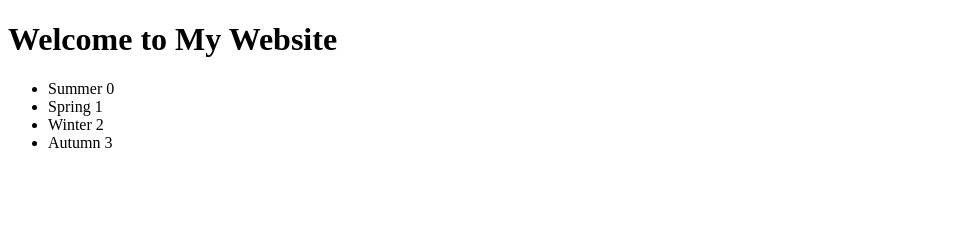
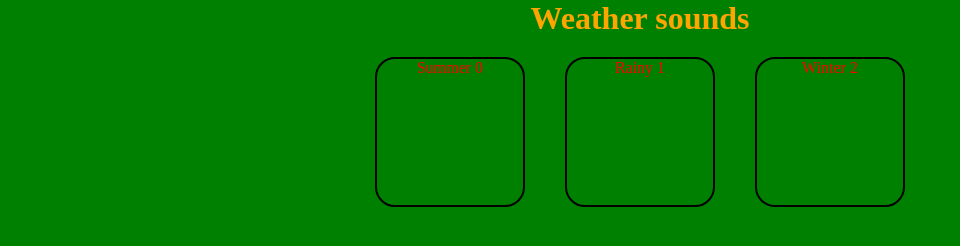
Before and after one commit to SmolKate/HomeWork-module2, a website built with webpack: page public/index.html in a window 1280 px wide. Shown: the whole page, without its empty margins (0-960 px from the left). Built offline with nearby package versions, Linux system fonts and the light colour scheme; files whose address does not match are found by name.

Commit message:
feat: initial styles

```diff
--- a/public/index.html
+++ b/public/index.html
@@ -4,15 +4,15 @@
     <meta charset="UTF-8" />
     <meta name="viewport" content="width=device-width, initial-scale=1.0" />
     <meta http-equiv="X-UA-Compatible" content="ie=edge" />
-    <title>My Website</title>
+    <title>Weather sounds</title>
     <link rel="stylesheet" href="./style.css" />
     <link rel="icon" href="./favicon.png" type="image/x-icon" />
   </head>
   <body>
     <main>
-      <div>
-        <h1>Welcome to My Website</h1>
-        <ul id="app"></ul>
+      <div id="container">
+        <h1>Weather sounds</h1>
+        <ul id="list"></ul>
       </div>
     </main>
   </body>
--- a/src/data.js
+++ b/src/data.js
@@ -1 +1 @@
-export default ['Summer', 'Spring', 'Winter', 'Autumn']
+export default ['Summer', 'Rainy', 'Winter']
--- a/src/index.js
+++ b/src/index.js
@@ -1,6 +1,7 @@
 import data from './data'
+import './index.scss'
 
-const root = document.querySelector('#app')
+const root = document.querySelector('#list')
 
 function renderItem(item, number) {
     const li = document.createElement('li')
--- /dev/null
+++ b/src/index.scss
@@ -0,0 +1,38 @@
+$body-color: red;
+
+* {
+    padding: 0;
+    margin: 0;
+    box-sizing: border-box;
+}
+
+body {
+    color: $body-color;
+}
+
+#container {
+    height: 100vh;
+    background-color: green;
+    display: flex;
+    flex-direction: column;
+    align-items: center;
+}
+
+h1 {
+    color: orange;
+}
+
+#list {
+    display: flex;
+    flex-direction: row;
+
+    li {
+        width: 150px;
+        height: 150px;
+        border: 2px solid black;
+        border-radius: 20px;
+        margin: 20px;
+        list-style: none;
+        text-align: center;
+    }
+}
--- a/webpack.config.common.js
+++ b/webpack.config.common.js
@@ -1,5 +1,6 @@
-const HtmlWebpackPlugin = require('html-webpack-plugin');
-const CopyPlugin = require("copy-webpack-plugin");
+const HtmlWebpackPlugin = require('html-webpack-plugin')
+const CopyPlugin = require("copy-webpack-plugin")
+const MiniCssExtractPlugin = require("mini-css-extract-plugin")
 
 const path = require('path')
 
@@ -10,6 +11,30 @@ module.exports = {
         filename: '[name].[contenthash].js',
         path: path.resolve(__dirname, 'dist'),
         clean: true
+    },
+    module: {
+        rules: [
+            {
+                test: /\.css$/i,
+                use: [MiniCssExtractPlugin.loader, 'css-loader'],
+            },
+            {
+                test: /\.s[ac]ss$/i,
+                use: [
+                    MiniCssExtractPlugin.loader,
+                    'css-loader',
+                    {
+                        loader: 'postcss-loader',
+                        options: {
+                            postcssOptions: {
+                                plugins: [require('postcss-preset-env')],
+                            }
+                        }
+                    },
+                    'sass-loader'
+                ],
+            },
+        ],
     },
     plugins: [
         new HtmlWebpackPlugin({
@@ -23,6 +48,7 @@ module.exports = {
                 },
 
             ],
-          }),
+        }),
+        new MiniCssExtractPlugin(),
     ],
 }
--- a/webpack.config.prod.js
+++ b/webpack.config.prod.js
@@ -1,8 +1,14 @@
 const { merge } = require('webpack-merge')
+const CssMinimizerPlugin = require("css-minimizer-webpack-plugin")
+const TerserPlugin = require("terser-webpack-plugin");
 const commonConfig = require('./webpack.config.common')
 
 module.exports = merge(commonConfig, {
     mode: 'production',
     devtool: 'source-map',
+    optimization: {
+        minimize: true,
+        minimizer: [new TerserPlugin(), new CssMinimizerPlugin()],
+    },
 
 })
```
Also changed, not shown: package.json (+10 -1 lines), 1 other file.
